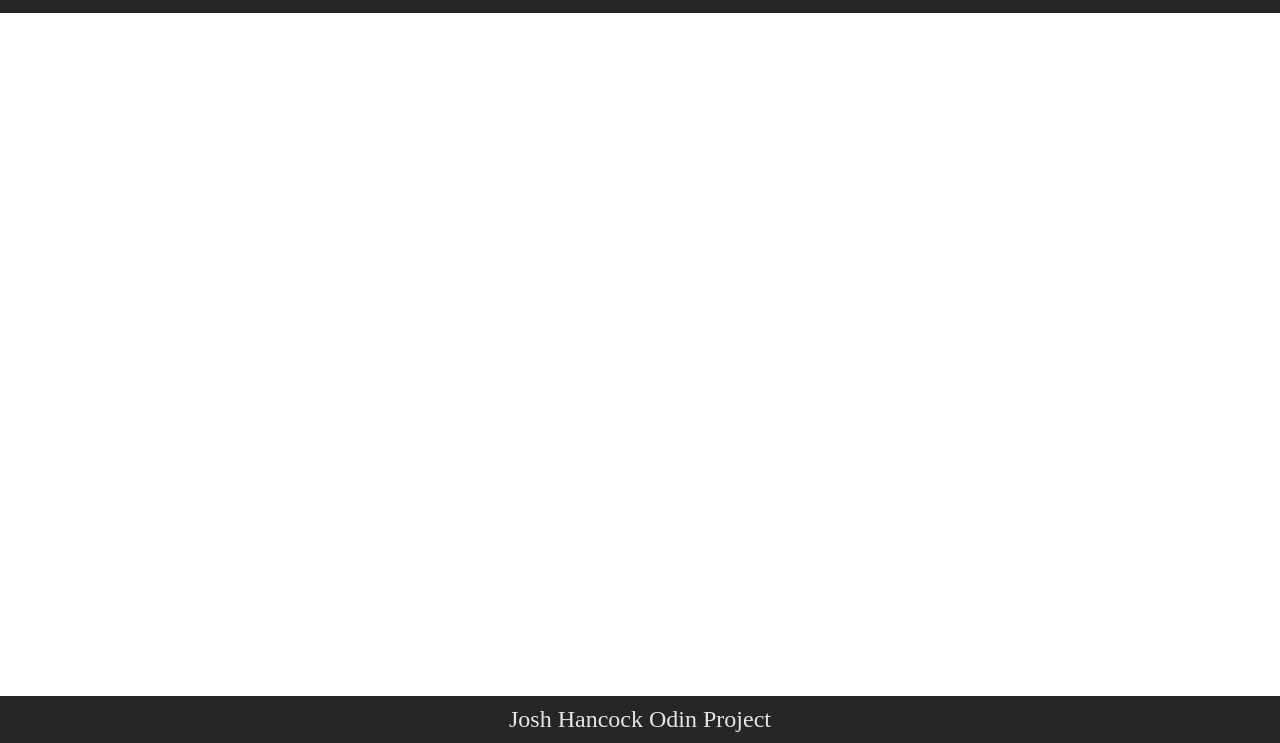
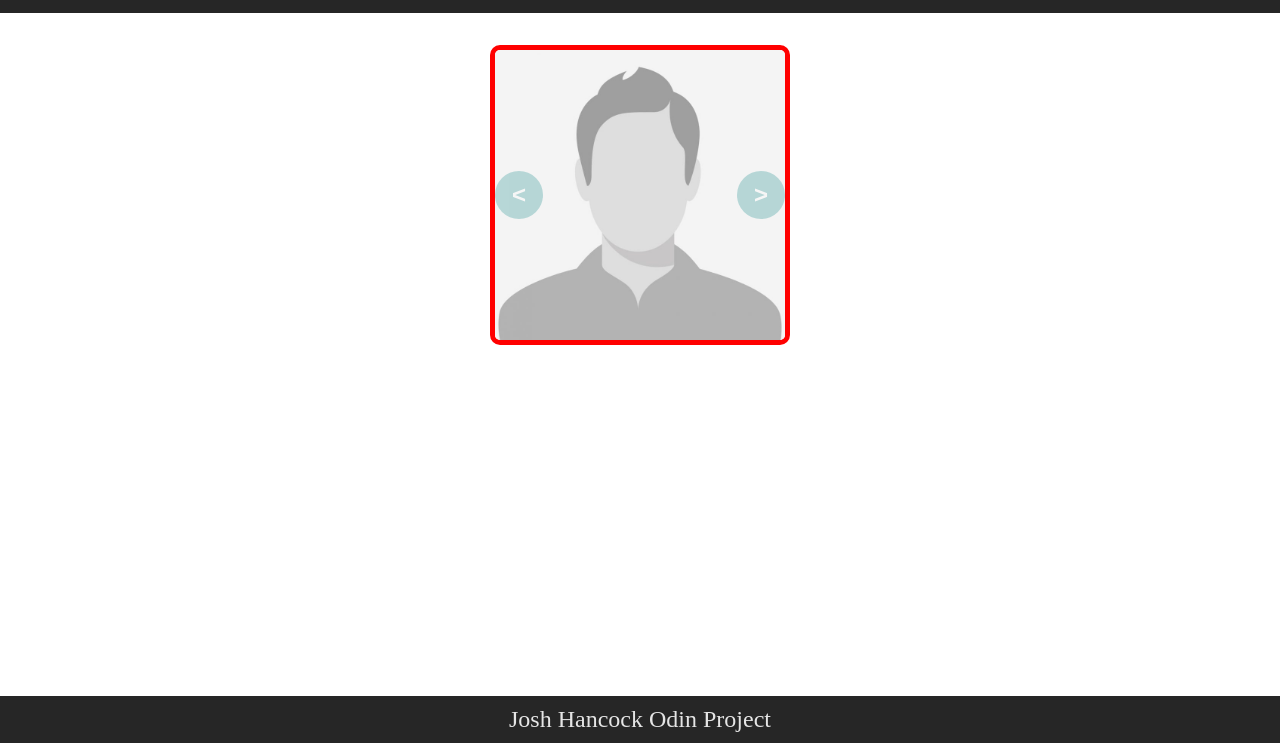
Before and after one commit to livingicon/user-interface, a plain HTML site: page index.html in a window 1280 px wide. Shown: the part 57-800 px from the top of the page. Drawn offline with Linux system fonts and the light colour scheme.

Commit message:
Add image carousel

```diff
--- a/index.html
+++ b/index.html
@@ -33,7 +33,19 @@
 
     </nav>
   </header>
-  <div class="content"></div>
+  <div class="content">
+    <div class="carousel">
+      <button class="carouselBtn" id="previousBtn"><</button>
+      <div class="carouselImg">
+        <img id="pic1" src="./images/pic1.jpeg" alt="">
+        <img id="pic2" src="./images/pic2.jpeg" alt="">
+        <img id="pic3" src="./images/pic3.jpeg" alt="">
+        <img id="pic4" src="./images/pic4.jpeg" alt="">
+        <img id="pic5" src="./images/pic5.jpeg" alt="">
+      </div>
+      <button class="carouselBtn" id="nextBtn">></button>
+    </div>
+  </div>
   <footer>Josh Hancock Odin Project</footer>
 
   <script src="script.js"></script>
--- a/script.js
+++ b/script.js
@@ -1,3 +1,4 @@
+// HAMBURGER MENU
 const hamburger = document.querySelector(".hamburger");
 const navMenu = document.querySelector(".nav-menu");
 
@@ -13,3 +14,30 @@ document.querySelectorAll('.nav-link').forEach(link => link.
   hamburger.classList.remove('active');
   navMenu.classList.remove('active');
 }));
+
+
+
+
+// IMAGE CAROUSEL
+const carouselImg = document.querySelector('.carouselImg');
+const carouselBtn = document.querySelectorAll('.carouselBtn');
+const numberOfImages = document.querySelectorAll('.carouselImg img').length;
+let imageIndex = 1;
+let translateX = 0;
+
+carouselBtn.forEach(button => {
+  button.addEventListener('click', event => {
+    if (event.target.id === 'previousBtn') {
+      if (imageIndex !== 1) { // if not the first image
+        imageIndex--;
+        translateX += 300; // setting new translateX variable
+      }
+    } else {
+      if (imageIndex !== numberOfImages) { // if not the last image
+        imageIndex++;
+        translateX -= 300; // setting new translateX variable
+      }
+    }
+    carouselImg.style.transform = `translateX(${translateX}px)`; // updating the transform property of carouselImg container to the new current translateX variable from above
+  });
+});
--- a/style.css
+++ b/style.css
@@ -1,5 +1,4 @@
 :root {
-  /* general */
   --primary-dark: #262626;
   --secondary-dark: #404040;
   --primary-light: #e5e5e5;
@@ -9,9 +8,10 @@
 }
 
 * {
-  font-size: 1rem;
+  box-sizing: border-box;
   margin: 0;
   padding: 0;
+  font-size: 1rem;
   /* box-sizing: border-box; */
 }
 
@@ -116,8 +116,79 @@ a {
   }
 }
 
+.carousel {
+  align-items: center;
+  display: flex;
+  margin: 2rem auto;
+  overflow: hidden;
+  /* on both y and x axis */
+  position: relative;
+  /* to help position buttons */
+  width: 300px;
+}
 
+.carouselImg {
+  display: flex;
+  transform: translateX(0);
+  /* moves it left (x-axis) */
+  transition: transform 0.25s;
+  /* moves it at a certain speed */
+}
 
+img {
+  border-radius: 10px;
+  min-width: 300px;
+  min-height: 300px;
+  max-width: 200px;
+  max-height: 200px;
+}
+
+#pic1 {
+  border: 5px solid red;
+}
+
+#pic2 {
+  border: 5px solid orange;
+}
+#pic3 {
+  border: 5px solid green;
+}
+#pic4 {
+  border: 5px solid blue;
+}
+#pic5 {
+  border: 5px solid purple;
+}
+
+.carouselBtn {
+  background: teal;
+  border: 0;
+  border-radius: 50%;
+  color: white;
+  cursor: pointer;
+  font-size: 1.5rem;
+  font-weight: bold;
+  height: 3rem;
+  width: 3rem;
+  opacity: 0.25;
+  position: absolute;
+  transition: opacity 0.25s;
+  z-index: 1;
+  /* so they are always on top of the image */
+}
+
+#previousBtn {
+  left: 5px;
+}
+
+#nextBtn {
+  right: 5px;
+}
+
+.carouselBtn:hover {
+  opacity: 0.5;
+  /* boosts opacity on hover */
+}
 
 footer {
   background-color: var(--primary-dark);
```
